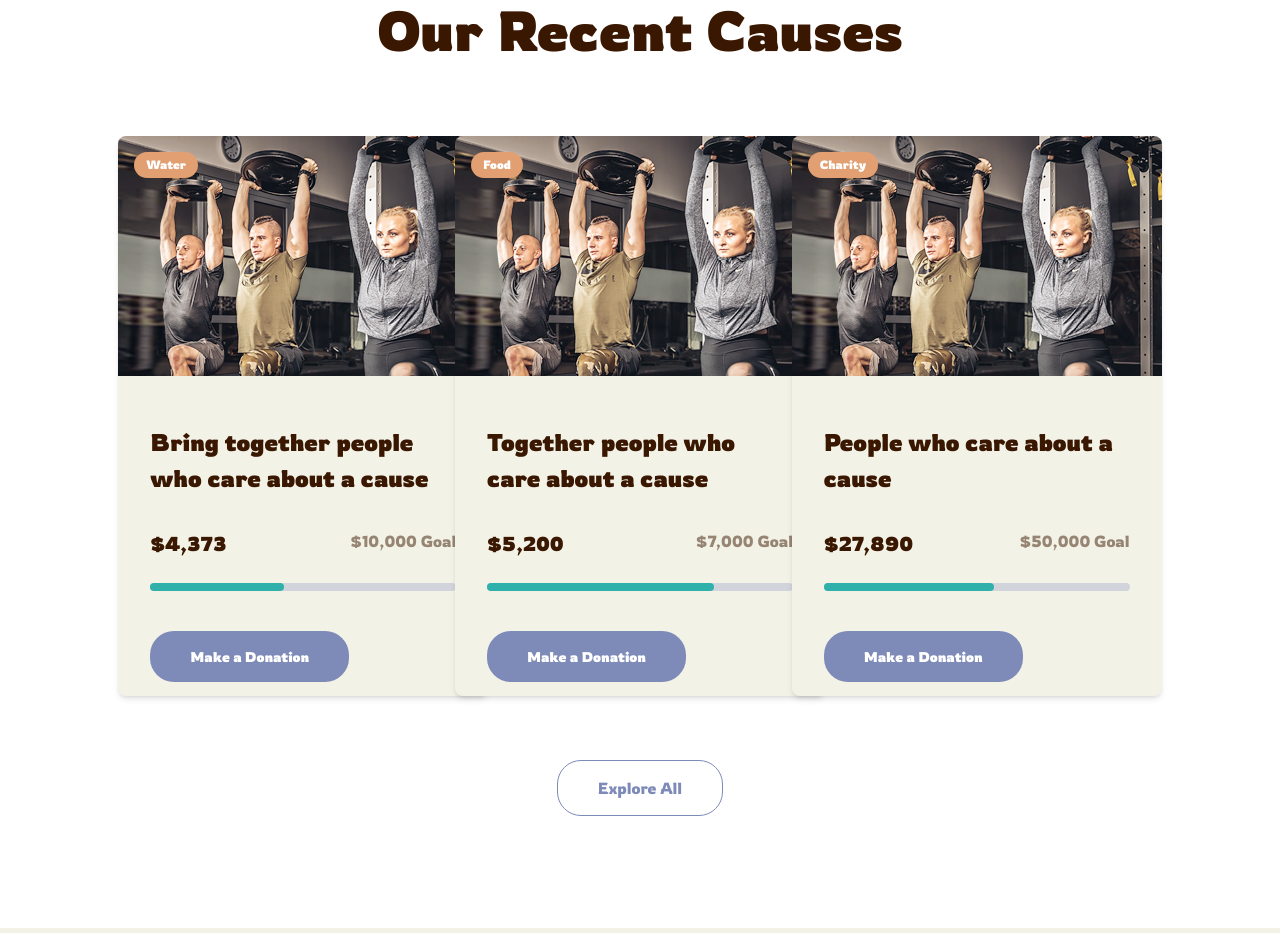
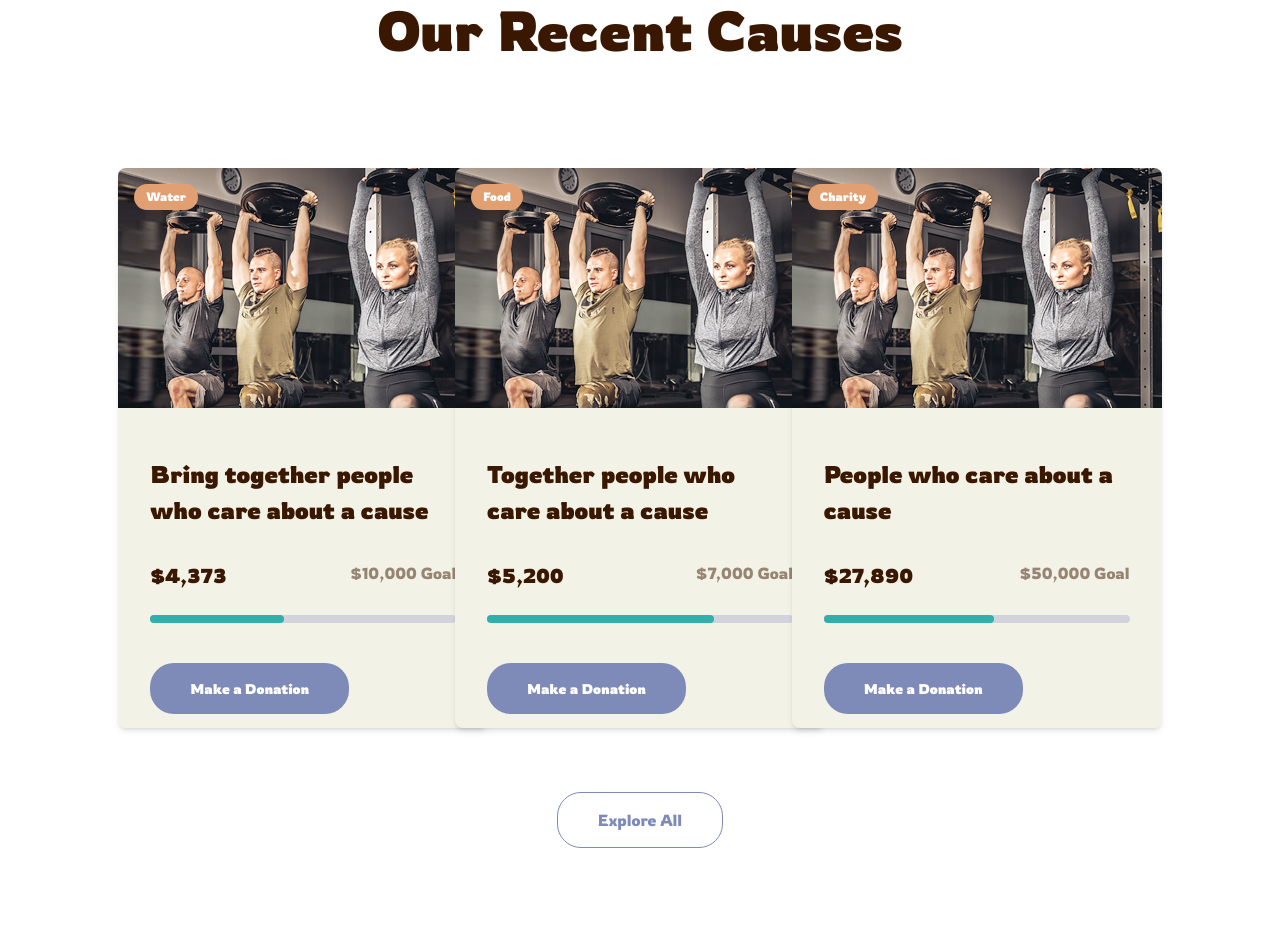
Before and after one commit to JamesGlik/CHARITY, a Next.js app in the folder my-app/: page / in a window 1280 px wide. Shown: the part 2060-2993 px from the top of the page. Built offline with nearby package versions, Linux system fonts and the light colour scheme.

Commit message:
added new features
added transitions and hoovers in recent causes section

```diff
--- a/my-app/components/organisms/RecentCauses/RecentCauses.tsx
+++ b/my-app/components/organisms/RecentCauses/RecentCauses.tsx
@@ -1,6 +1,7 @@
 import React, { useState } from 'react';
 import CauseCard from '../../molecules/CauseCard/CauseCard';
 import { RecentCausesProps } from '../../../types/RecentCausesProps/RecentCausesProps';
+import { motion } from 'framer-motion';
 
 export default function RecentCauses({ causes }: RecentCausesProps) {
   const [visibleCauses, setVisibleCauses] = useState(causes);
@@ -18,14 +19,36 @@ export default function RecentCauses({ causes }: RecentCausesProps) {
       </div>
       <div className="mt-[64px] grid grid-cols-1 md:grid-cols-2 lg:grid-cols-3 px-[135px] justify-items-center">
         {visibleCauses.map((cause, index) => (
-          <CauseCard key={index} {...cause} />
+          <motion.div
+            key={index}
+            whileHover={{
+              scale: 1.05,
+              padding: '20px',
+              transition: { duration: 0.3 },
+            }}
+            className="mt-8"
+          >
+            <CauseCard {...cause} />
+          </motion.div>
         ))}
 
         {showAll &&
           causes.map((cause, index) => (
-            <div key={index} className="mt-8">
+            <motion.div
+              key={index}
+              initial={{ opacity: 0, y: 50 }}
+              animate={{ opacity: 1, y: 0 }}
+              exit={{ opacity: 0, y: -50 }}
+              transition={{ duration: 0.5 }}
+              whileHover={{
+                scale: 1.05,
+                padding: '20px',
+                transition: { duration: 0.3 },
+              }}
+              className="mt-8"
+            >
               <CauseCard {...cause} />
-            </div>
+            </motion.div>
           ))}
       </div>
       {!showAll && (
```
